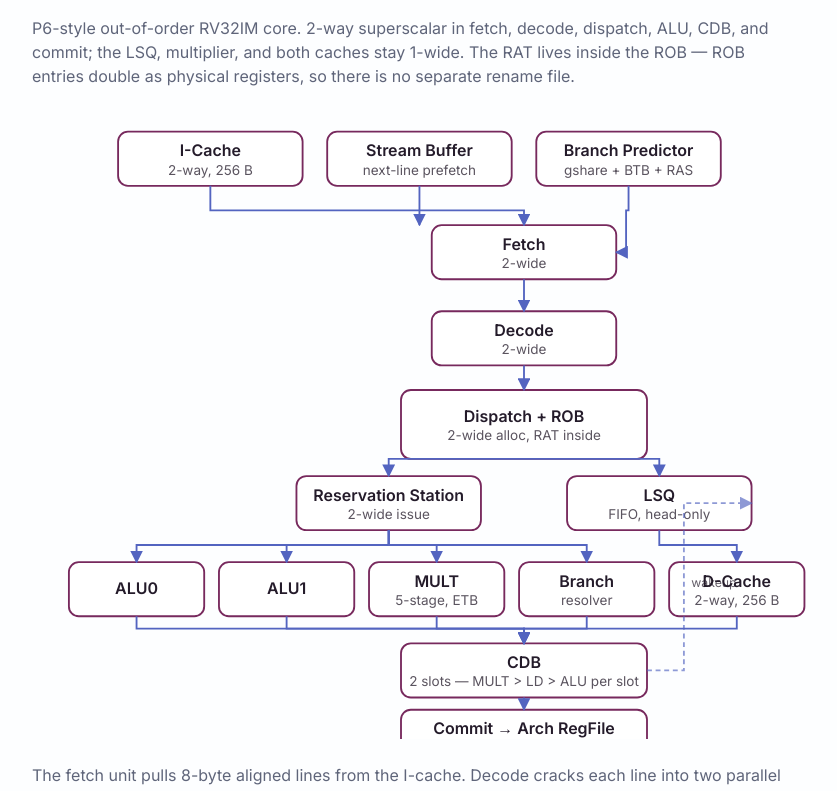
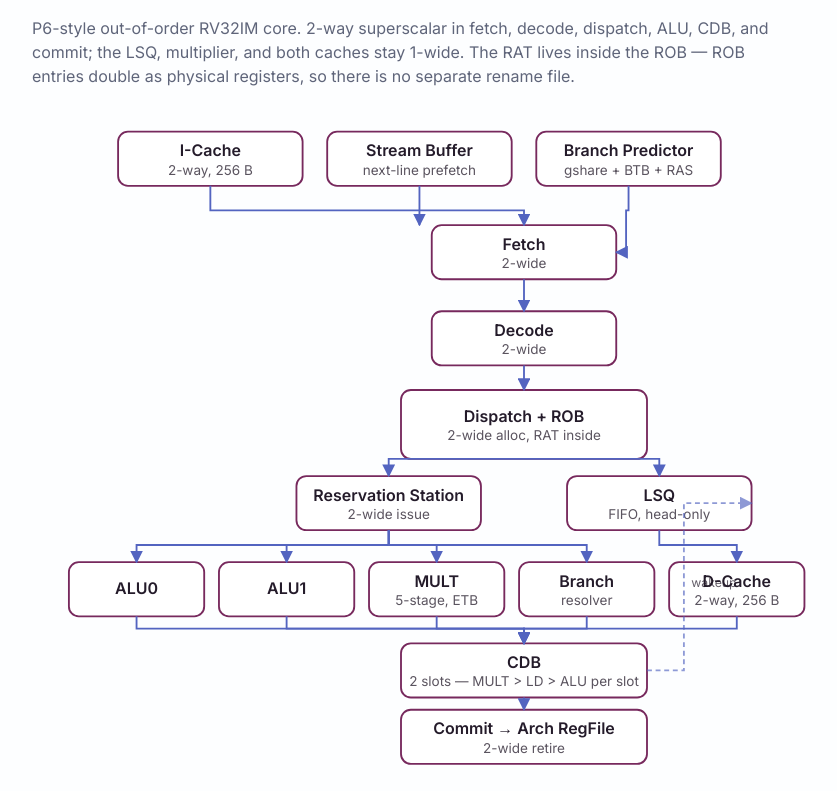
Before and after one commit to nyavana/4340-p4, a Next.js app in the folder web/: page /deep-dive in a window 1280 px wide. Shown: the part 1609-2400 px from the top of the page, without its empty margins (240-1077 px from the left). Built offline with nearby package versions, Linux system fonts and the light colour scheme.

Commit message:
fix(web): extend PipelineOverviewDiagram viewBox so Commit box is not clipped

```diff
--- a/web/components/diagrams/PipelineOverviewDiagram.tsx
+++ b/web/components/diagrams/PipelineOverviewDiagram.tsx
@@ -29,7 +29,7 @@ const IRIS = '#5364C0';
 const INK = '#241B2A';
 const WHITE = '#FFFFFF';
 
-// Layout constants.  All coordinates are in the 800x480 viewBox.
+// Layout constants.  All coordinates are in the 800x560 viewBox.
 const BOX_W = 150;
 const BOX_W_NARROW = 110;
 const BOX_W_WIDE = 200;
@@ -132,7 +132,7 @@ export function PipelineOverviewDiagram() {
 
   return (
     <svg
-      viewBox="0 0 800 510"
+      viewBox="0 0 800 560"
       className="w-full h-auto"
       xmlns="http://www.w3.org/2000/svg"
       role="img"
```
